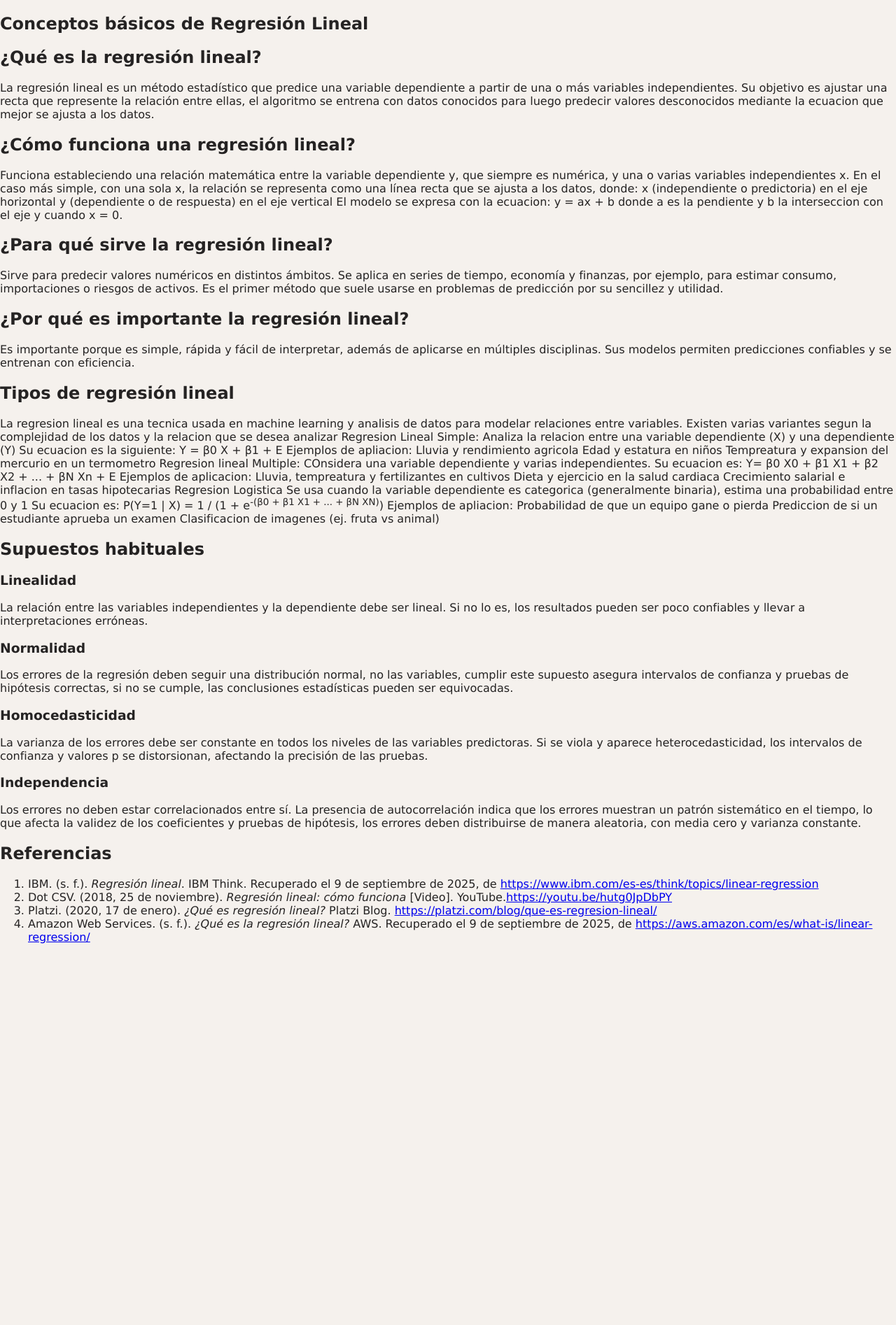
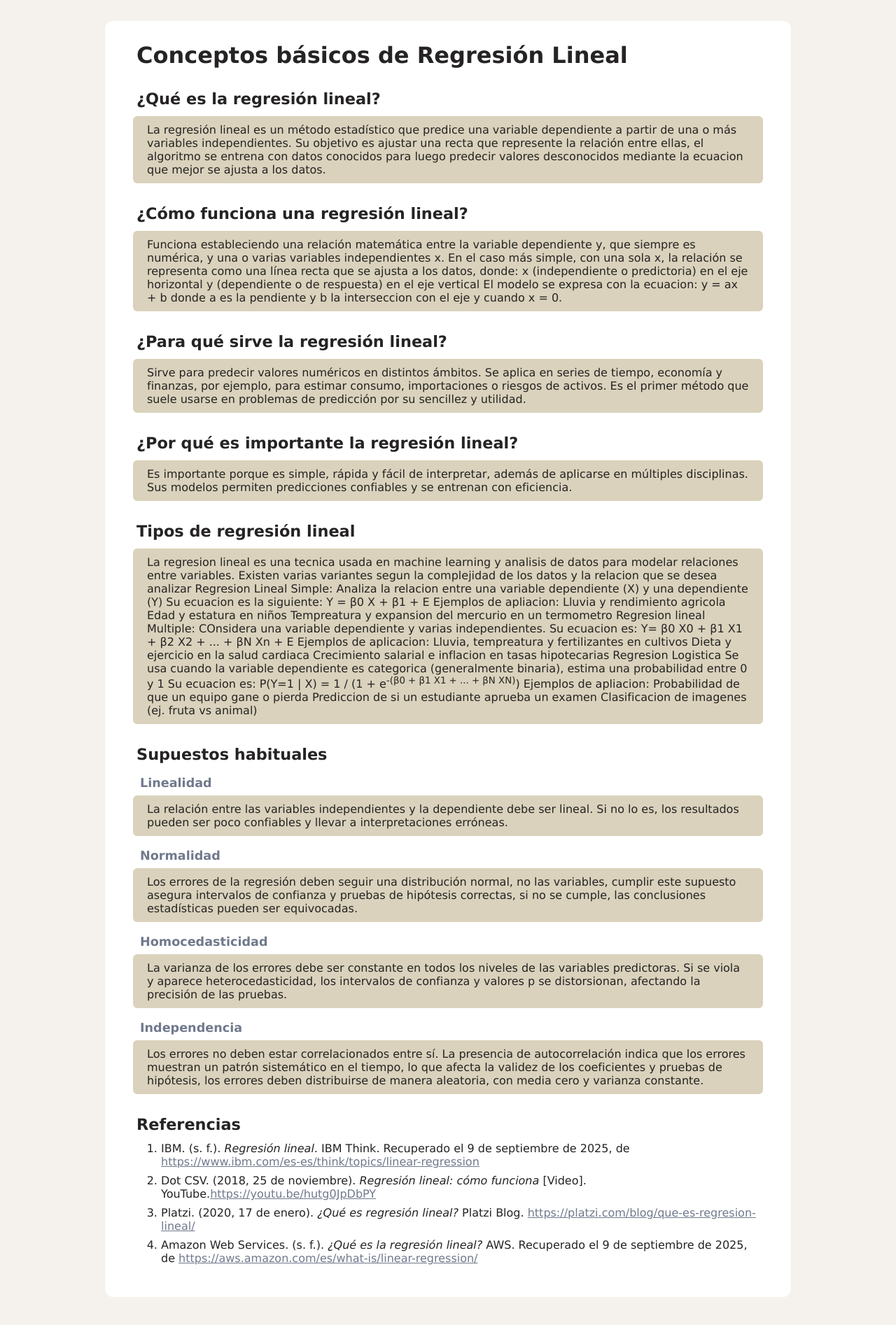
Before and after one commit to dylanbitz/ML-supervisado, a Flask app: page /regresion-lineal-conceptBasic in a window 1280 px wide. Shown: the part 128-2022 px from the top of the page at 70% size. Before the commit the page ends 1477 px from the top, so only its background shows below. Run offline with Flask 3, Linux system fonts and the light colour scheme.

```diff
--- a/static/css/conceptBasic.css
+++ b/static/css/conceptBasic.css
@@ -1,4 +1,3 @@
-/*Si quieren tener la misma barra de navegación copien de aquí hasta el otro comentario*/
 body
 {
     color: #252323;
@@ -71,6 +70,7 @@ nav a
     list-style: none;
     padding: 0;
     margin: 0;
+    z-index: 100;
 }
 
 .desplegable-contenido li a {
@@ -86,3 +86,91 @@ nav a
 .desplegable-contenido li a:hover {
     background: #555;
 }
+
+main.contenido {
+    display: flex;
+    flex-direction: column;
+    align-items: center;
+    padding-bottom: 40px;
+}
+
+section {
+    width: 90vw;
+    max-width: 900px;
+    margin: 30px 0 0 0;
+    background: #fff;
+    border-radius: 12px;
+    padding: 30px 40px 30px 40px;
+}
+
+section h1 {
+    margin-top: 0;
+    margin-bottom: 18px;
+    padding-left: 5px;
+    color: #252323;
+    font-size: 2em;
+    font-weight: bold;
+}
+
+section h2 {
+    margin-top: 30px;
+    margin-bottom: 12px;
+    padding-left: 5px;
+    color: #252323;
+    font-size: 1.4em;
+    font-weight: bold;
+}
+
+section h3 {
+    margin-top: 18px;
+    margin-bottom: 8px;
+    padding-left: 10px;
+    color: #70798C;
+    font-size: 1.1em;
+    font-weight: bold;
+}
+
+section p {
+    margin: 0 0 18px 0;
+    padding: 10px 20px;
+    background-color: #DAD2BC;
+    border-radius: 6px;
+}
+
+section ul,
+section ol {
+    margin-top: 0;
+    padding-left: 40px;
+    padding-right: 10px;
+}
+
+section li {
+    margin-bottom: 8px;
+}
+
+section a {
+    color: #70798C;
+    text-decoration: underline;
+    transition: color 0.2s;
+}
+
+section a:hover {
+    color: #A99985;
+}
+
+footer
+{
+    display: flex;
+    justify-content: center;
+    flex: 1;
+    font-weight: bold;
+    background-color: #A99985;
+}
+
+footer p
+{
+    margin: 0;
+    padding: 10px 20px;
+    color: #fff;
+    text-align: center;
+}
```
